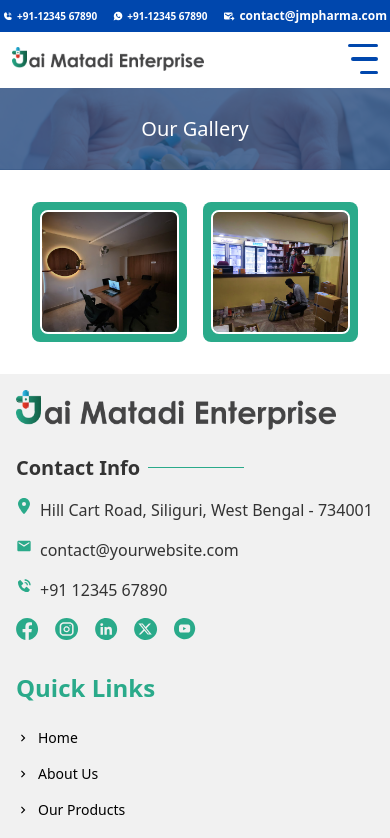
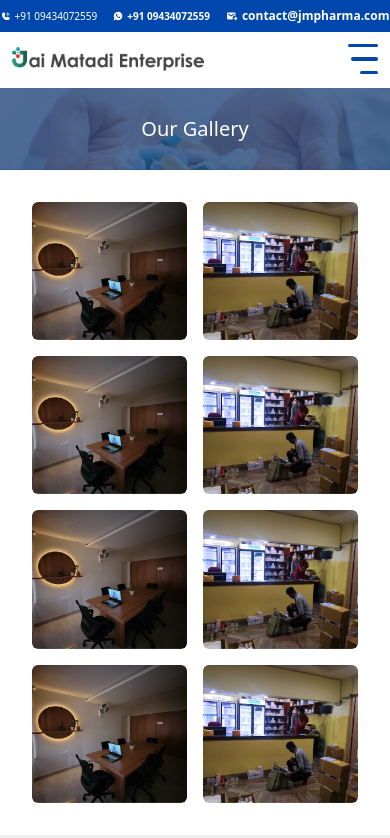
Before and after one commit to therebootai/jaimatadiphermafrontend, a React (Vite) app: page /ourgallery in a window 390 px wide. Shown: the top 838 px of the page. Built offline with nearby package versions, Linux system fonts and the light colour scheme.

Commit message:
modified

```diff
--- a/src/component/ComitmentSection.jsx
+++ b/src/component/ComitmentSection.jsx
@@ -4,11 +4,11 @@ import EnquiryBoxComponent from "./EnquiryBoxComponent";
 const ComitmentSection = () => {
   return (
     <div className="xl:p-16 lg:p-8 sm:p-4 ">
-      <div className="grid sm:grid-cols-1 md:grid-cols-2  gap-6">
-        <div className="">
+      <div className="sm:grid sm:grid-cols-1 md:flex md:flex-row   gap-6">
+        <div className="lg:w-[40%] md:w-[45%]">
           <EnquiryBoxComponent />
         </div>
-        <div className="flex flex-col lg:gap-6 sm:gap-6 xl:gap-10 ">
+        <div className="flex flex-col lg:gap-4 sm:gap-6 xl:gap-4 lg:w-[60%] md:w-[55%] ">
           <h1 className="xl:text-4xl lg:text-3xl sm:text-2xl md:text-3xl font-semibold text-[#0047AD]">
             Our Commitment To Our Society
           </h1>
--- a/src/component/EnquiryBoxComponent.jsx
+++ b/src/component/EnquiryBoxComponent.jsx
@@ -2,7 +2,7 @@ import React from "react";
 
 const EnquiryBoxComponent = () => {
   return (
-    <div className="relative flex flex-col gap-4 xl:p-12 lg:p-8 sm:p-4  w-full opacity-100 rounded-lg bg-[#0047AD] justify-center items-center">
+    <div className="relative flex flex-col gap-4 xl:p-10 lg:p-8 sm:p-4  w-full opacity-100 rounded-lg bg-[#0047AD] justify-center items-center">
       <div
         className="absolute inset-0 bg-cover bg-center opacity-30 rounded-lg"
         style={{ backgroundImage: `url(/images/enquirybg.png)` }}
--- a/src/component/FooterComponent.jsx
+++ b/src/component/FooterComponent.jsx
@@ -69,7 +69,8 @@ const FooterComponent = () => {
             </div>
             <div className="flex flex-row gap-2 xl:items-center">
               <FaLocationDot className="text-[#2AAA8A]" />
-              Hill Cart Road, Siliguri, West Bengal - 734001
+              Vivekananda Rd, Ward No.- 8, Khalpara, Siliguri, West Bengal
+              734005
             </div>
             <div className="flex flex-row gap-2 xl:items-center">
               <MdEmail className="text-[#2AAA8A]" />
@@ -77,7 +78,7 @@ const FooterComponent = () => {
             </div>
             <div className="flex flex-row gap-2 xl:items-center">
               <BiSolidPhoneCall className="text-[#2AAA8A]" />
-              +91 12345 67890
+              +91 09434072559
             </div>
             <span className="flex sm:gap-4 lg:gap-2 xl:gap-6 items-center">
               {socialmedia.map((social, index) => (
@@ -141,7 +142,7 @@ const FooterComponent = () => {
         <div className="flex sm:w-full lg:w-[25%] flex-col gap-4">
           <div>
             <iframe
-              src="https://www.google.com/maps/embed?pb=!1m18!1m12!1m3!1d14720.815820343256!2d88.36891705!3d22.72065945!2m3!1f0!2f0!3f0!3m2!1i1024!2i768!4f13.1!3m3!1m2!1s0x39f89bb35cd6842b%3A0x20bb52604e2c74fb!2sCroma!5e0!3m2!1sen!2sin!4v1726855050364!5m2!1sen!2sin"
+              src="https://www.google.com/maps/embed?pb=!1m14!1m8!1m3!1d14256.380009881912!2d88.4251498!3d26.7094118!3m2!1i1024!2i768!4f13.1!3m3!1m2!1s0x39e441693048af99%3A0x1e6947765d6e2a15!2sJai%20Matadi%20Enterprise!5e0!3m2!1sen!2sin!4v1727548193942!5m2!1sen!2sin"
               className="rounded-lg w-full sm:h-[10rem] lg:h-[8rem] xlg:h-[10rem]"
               loading="lazy"
             ></iframe>
--- a/src/component/ImportantBgComponent.jsx
+++ b/src/component/ImportantBgComponent.jsx
@@ -66,7 +66,7 @@ const ImportantBgComponent = () => {
                 <div className="w-[80%] flex flex-col gap-4 items-center justify-center">
                   <img src={item.img} alt="" className="h-[5rem]" />
 
-                  <h1 className="xl:text-3xl sm:text-2xl text-center font-semibold text-white">
+                  <h1 className="xl:text-3xl xlg:text-2xl sm:text-2xl text-center font-semibold text-white">
                     {item.text}
                   </h1>
                 </div>
--- a/src/component/SearchComponent.jsx
+++ b/src/component/SearchComponent.jsx
@@ -18,11 +18,11 @@ const SearchComponent = ({ initialQuery, setSearchQueryProp }) => {
       const response = await axios.get(
         `${import.meta.env.VITE_BASE_URL}/api/products/random-suggestions`,
         {
-          params: { limit: 30 }, // Fetch 30 random suggestions
+          params: { limit: 30 },
         }
       );
       setRandomSuggestions(response.data);
-      setSuggestions(response.data); // Set the initial suggestions to random ones
+      setSuggestions(response.data);
     } catch (error) {
       console.error("Error fetching random suggestions", error);
     }
--- a/src/component/TopHeader.jsx
+++ b/src/component/TopHeader.jsx
@@ -26,17 +26,17 @@ const TopHeader = () => {
     <div className=" z-[60] w-full">
       <div className=" flex md:flex-row sm:flex-col  justify-between sm:gap-2 md:gap-0 items-center bg-[#0047AD]  text-white">
         <div className="flex gap-4  md:w-[60%] lg:w-[50%] sm:w-full bg-[#0047AD] sm:rounded-br-0  md:rounded-br-[4rem] sm:h-[2rem] md:h-[2.5rem] justify-center items-center sm:text-xs lg:text-sm xlg:text-base">
-          <span className="flex md:gap-2 sm:gap-1 items-center sm:text-[10px] lg:text-sm xlg:text-base font-semibold">
+          <span className="flex md:gap-2 sm:gap-1 items-center sm:text-[10px] lg:text-sm xlg:text-base font-medium">
             <span>
               <PiPhoneCallFill />
             </span>
-            <span>+91-12345 67890</span>
+            <span>+91 09434072559</span>
           </span>
           <span className="flex md:gap-2 sm:gap-1 items-center sm:text-[10px] lg:text-sm xlg:text-base font-semibold">
             <span>
               <IoLogoWhatsapp />
             </span>
-            <span>+91-12345 67890</span>
+            <span>+91 09434072559</span>
           </span>
           <span className="flex md:gap-2 sm:gap-1 items-center font-semibold">
             <span>
@@ -45,20 +45,20 @@ const TopHeader = () => {
             <Link to={"mailto:contact@jmpharma.com"}>contact@jmpharma.com</Link>
           </span>
         </div>
-        <div className="flex gap-4 sm:hidden md:flex sm:w-full md:w-[40%] lg:w-[50%] bg-[#0047AD]  sm:h-[2rem] md:h-[2.5rem] justify-end pr-8 items-center sm:text-xs lg:text-sm xlg:text-base">
-          <span className="flex gap-2 items-center">
-            {socialmedia.map((social, index) => (
-              <div key={index} className=" ">
-                <Link to={social.link}>
-                  <img src={social.name} alt="" className="h-[1.3rem]" />
-                </Link>
-              </div>
-            ))}
-          </span>
-        </div>
       </div>
     </div>
   );
 };
 
 export default TopHeader;
+//   <div className="flex gap-4 sm:hidden md:flex sm:w-full md:w-[40%] lg:w-[50%] bg-[#0047AD]  sm:h-[2rem] md:h-[2.5rem] justify-end pr-8 items-center sm:text-xs lg:text-sm xlg:text-base">
+//           <span className="flex gap-2 items-center">
+//             {socialmedia.map((social, index) => (
+//               <div key={index} className=" ">
+//                 <Link to={social.link}>
+//                   <img src={social.name} alt="" className="h-[1.3rem]" />
+//                 </Link>
+//               </div>
+//             ))}
+//           </span>
+//         </div>
--- a/src/pages/ContactUS.jsx
+++ b/src/pages/ContactUS.jsx
@@ -10,11 +10,11 @@ const ContactUS = () => {
   return (
     <MainPageTemplate>
       <SubBanner heading={"Contact US"} bannerimg={"/images/subbanner.png"} />
-      <div className="xl:p-16 lg:p-8 sm:p-4 grid grid-cols-2 gap-6">
-        <div>
+      <div className="xl:p-16 lg:p-8 sm:p-4 sm:grid sm:grid-cols-1 md:flex md:flex-row gap-6">
+        <div className="md:w-[40%]">
           <EnquiryBoxComponent />
         </div>
-        <div className="flex flex-col sm:gap-3 lg:gap-5">
+        <div className="flex flex-col sm:gap-3 md:w-[60%] lg:gap-5">
           <h1 className="xlg:text-4xl lg:text-3xl sm:text-2xl font-semibold text-[#0047AD]">
             Get In Touch
           </h1>
@@ -32,16 +32,17 @@ const ContactUS = () => {
               <div className="flex flex-row gap-2">
                 <FaLocationDot className="text-[#0047AD] mt-1" />
                 <span>
-                  Mountain View Road, 5th Mile, Siliguri West Bengal - 734001
+                  Vivekananda Rd, Ward No.- 8, Khalpara, Siliguri, West Bengal
+                  734005
                 </span>
               </div>
               <div className="flex flex-row gap-2">
                 <BiSolidPhoneCall className="text-[#0047AD] mt-1" />
-                <span>Phone: 01234 569874</span>
+                <span>Phone: 09434072559</span>
               </div>
               <div className="flex flex-row gap-2">
                 <BiSolidPhoneCall className="text-[#0047AD] mt-1" />
-                <span>Mobile: +91 12345 67890/+91 12345 67890</span>
+                <span>Mobile: +91 09434072559</span>
               </div>
               <div className="flex flex-row gap-2">
                 <MdEmail className="text-[#0047AD] mt-1" />
@@ -51,7 +52,7 @@ const ContactUS = () => {
           </div>
           <div>
             <iframe
-              src="https://www.google.com/maps/embed?pb=!1m18!1m12!1m3!1d14720.815820343256!2d88.36891705!3d22.72065945!2m3!1f0!2f0!3f0!3m2!1i1024!2i768!4f13.1!3m3!1m2!1s0x39f89bb35cd6842b%3A0x20bb52604e2c74fb!2sCroma!5e0!3m2!1sen!2sin!4v1726855050364!5m2!1sen!2sin"
+              src="https://www.google.com/maps/embed?pb=!1m14!1m8!1m3!1d14256.380009881912!2d88.4251498!3d26.7094118!3m2!1i1024!2i768!4f13.1!3m3!1m2!1s0x39e441693048af99%3A0x1e6947765d6e2a15!2sJai%20Matadi%20Enterprise!5e0!3m2!1sen!2sin!4v1727548193942!5m2!1sen!2sin"
               className="rounded-lg w-full sm:h-[12rem] lg:h-[15rem] xl:h-[20rem]"
               loading="lazy"
             ></iframe>
--- a/src/pages/OurGallery.jsx
+++ b/src/pages/OurGallery.jsx
@@ -29,19 +29,28 @@ const OurGallery = () => {
     }
   };
 
-  const gallery = ["/images/about2.png", "/images/about3.png"];
+  const gallery = [
+    "/images/about2.png",
+    "/images/about3.png",
+    "/images/about2.png",
+    "/images/about3.png",
+    "/images/about2.png",
+    "/images/about3.png",
+    "/images/about2.png",
+    "/images/about3.png",
+  ];
   return (
     <MainPageTemplate>
       <SubBanner heading={"Our Gallery"} bannerimg={"/images/subbanner.png"} />
       <div className="xl:p-16 sm:p-8 lg:p-8">
         <div className="grid md:grid-cols-3 sm:grid-cols-2 xlg:grid-cols-4 sm:gap-4 lg:gap-6">
           {gallery.map((item, index) => (
-            <div key={index} className="p-2 bg-[#2AAA8A] rounded-lg">
+            <div key={index} className=" rounded-md">
               <img
                 src={item}
                 onClick={() => openModal(index)}
                 alt=""
-                className="rounded-lg border-2 border-white cursor-pointer"
+                className="rounded-md  cursor-pointer"
               />
             </div>
           ))}
@@ -54,7 +63,7 @@ const OurGallery = () => {
                   <img
                     src={gallery[selectedImageIndex]}
                     alt=""
-                    className="xlg:h-[40rem] lg:h-[30rem] md:h-[30rem] sm:h-[20rem]"
+                    className="xlg:h-[40rem] lg:h-[30rem]  md:h-[30rem] sm:h-[20rem]"
                   />
                 </span>
               </div>
```
Also changed, not shown: src/component/AboutUsComponent.jsx (+6 -6 lines).
